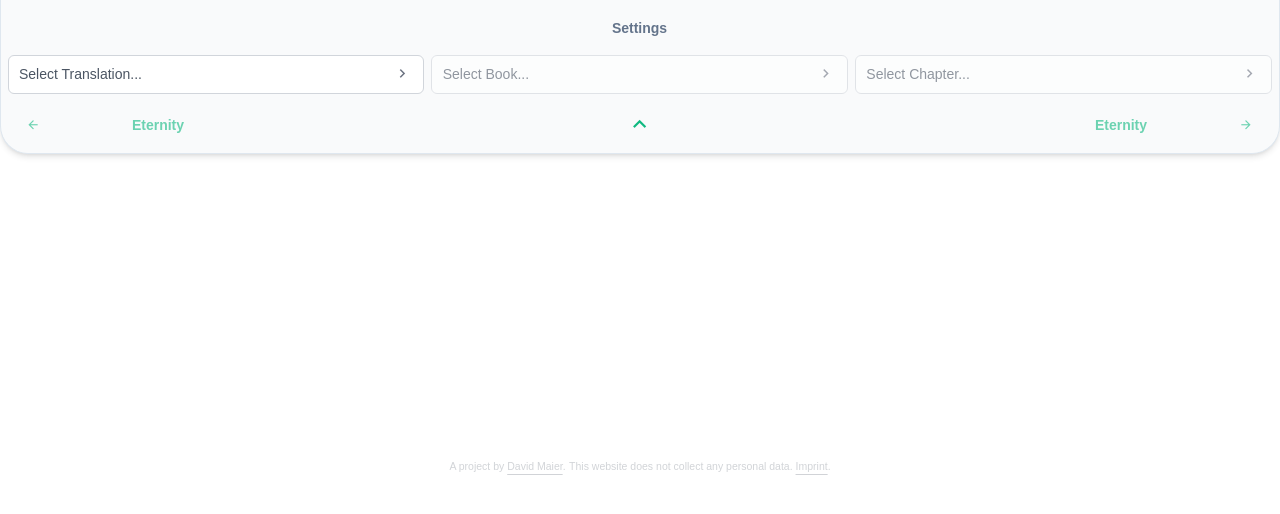
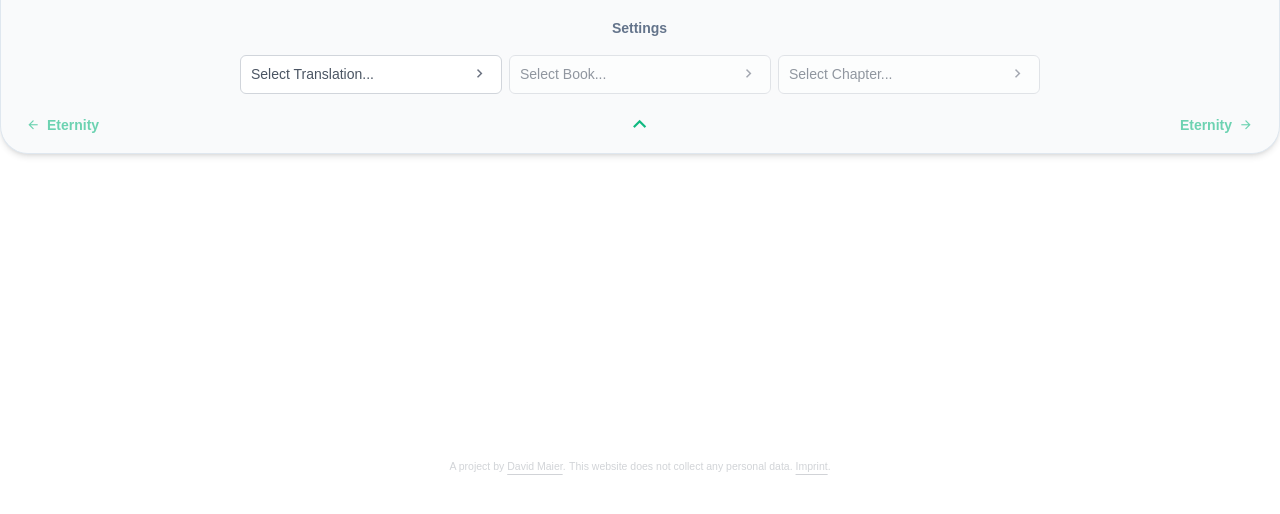
Before and after one commit to dasdawidt/bible-reader, a Vue app: page /reader in a window 1280 px wide. Shown: the top 514 px of the page. Built offline with nearby package versions, Linux system fonts and the light colour scheme; a web font is replaced by a local one.

Commit message:
fix: make navigation labels disappear when there is no space

```diff
--- a/src/components/navigation/ReaderNavbar.vue
+++ b/src/components/navigation/ReaderNavbar.vue
@@ -9,7 +9,7 @@ import { Book } from '@/types/bible/book';
 import { Chapter } from '@/types/bible/chapter';
 import { Translation } from '@/types/bible/translation';
 import { computed, ref } from 'vue';
-import { computedWithControl, onKeyStroke, useResizeObserver } from '@vueuse/core';
+import { computedWithControl, onKeyStroke, useElementSize, useResizeObserver } from '@vueuse/core';
 import { TranslationList } from '@/types/bible/translationList';
 
 
@@ -49,41 +49,6 @@ const selectedTranslation = computed({
     get: () => props.translation,
     set: (v) => emits('update:translation', v)
 });
-
-
-
-// Navigation
-
-const previousPossible = computed(() => canNavigate('previous'));
-const nextPossible = computed(() => canNavigate('next'));
-
-function canNavigate(direction: 'next' | 'previous'): { book: Book, chapter: Chapter } | undefined {
-    if (selectedChapter.value == null || selectedBook.value == null || selectedTranslation.value == null) return undefined;
-    const diff = direction === 'next' ? 1 : -1;
-    const toChapter = selectedBook.value?.chapters?.find(c => c.number === selectedChapter.value?.number + diff);
-    if (toChapter != null) return { chapter: toChapter, book: selectedBook.value };
-    const toBook = selectedTranslation.value?.books?.find(b => b.type === selectedBook.value?.type + diff);
-    if (toBook != null) {
-        const toChapterIndex = direction === 'next' ? 0 : toBook.chapters?.length - 1;
-        return { chapter: toBook.chapters?.[toChapterIndex], book: toBook };
-    }
-    return undefined;
-}
-
-const navigatePrevious = () => navigate('previous');
-const navigateNext = () => navigate('next');
-
-function navigate(direction: 'next' | 'previous') {
-    const canNavig = canNavigate(direction);
-    if (canNavig != null) {
-        selectedBook.value = canNavig.book;
-        selectedChapter.value = canNavig.chapter;
-        window.scroll({ top: 0 });
-    }
-}
-
-onKeyStroke('ArrowRight', navigateNext);
-onKeyStroke('ArrowLeft', navigatePrevious);
 
 
 
@@ -145,6 +110,56 @@ const menuClass = computed(() => {
 
 
 
+// Navigation
+
+const navigationTargetPrevious = computed(() => getNavigationTarget('previous'));
+const navigationTargetNext = computed(() => getNavigationTarget('next'));
+
+function getNavigationTarget(direction: 'next' | 'previous'): { book: Book, chapter: Chapter } | undefined {
+    if (selectedChapter.value == null || selectedBook.value == null || selectedTranslation.value == null) return undefined;
+    const diff = direction === 'next' ? 1 : -1;
+    const toChapter = selectedBook.value?.chapters?.find(c => c.number === selectedChapter.value?.number + diff);
+    if (toChapter != null) return { chapter: toChapter, book: selectedBook.value };
+    const toBook = selectedTranslation.value?.books?.find(b => b.type === selectedBook.value?.type + diff);
+    if (toBook != null) {
+        const toChapterIndex = direction === 'next' ? 0 : toBook.chapters?.length - 1;
+        return { chapter: toBook.chapters?.[toChapterIndex], book: toBook };
+    }
+    return undefined;
+}
+
+const canNavigatePrevious = computed(() => navigationTargetPrevious.value != null);
+const canNavigateNext = computed(() => navigationTargetNext.value != null);
+
+const navigationLabelPrevious = computed(() => navButtonLabel(navigationTargetPrevious.value));
+const navigationLabelNext = computed(() => navButtonLabel(navigationTargetPrevious.value));
+
+const { width: menuWidth } = useElementSize(menuElement);
+
+function navButtonLabel(navigationTarget: { book: Book, chapter: Chapter }) {
+    return navigationTarget == null
+        ? 'Eternity'
+        : menuWidth.value < 350
+            ? ''
+            : `${cut(navigationTarget.book?.name)} ${navigationTarget.chapter?.number}`;
+}
+
+const navigatePrevious = () => navigate(navigationTargetPrevious.value);
+const navigateNext = () => navigate(navigationTargetNext.value);
+
+function navigate(navigationTarget: { book: Book, chapter: Chapter }) {
+    if (navigationTarget != null) {
+        selectedBook.value = navigationTarget.book;
+        selectedChapter.value = navigationTarget.chapter;
+        window.scroll({ top: 0 });
+    }
+}
+
+onKeyStroke('ArrowRight', navigateNext);
+onKeyStroke('ArrowLeft', navigatePrevious);
+
+
+
 // Util
 
 function cut(text: string) {
@@ -156,25 +171,26 @@ function cut(text: string) {
 </script>
 
 <template>
-    <div class="flex flex-col z-10 p-2 gap-2 w-full fixed shadow-md -left-[0.5px] border border-solid" :class="menuClass"
-        style="background-color: var(--surface-b); border-color: var(--surface-border);" :style="menuStyle">
+    <div class="flex flex-col items-center z-10 p-2 gap-2 w-full fixed shadow-md -left-[0.5px] border border-solid"
+        :class="menuClass" style="background-color: var(--surface-b); border-color: var(--surface-border);"
+        :style="menuStyle">
 
         <!-- Navigation bar (always visible) -->
         <div class="flex flex-row w-full justify-between gap-2">
-            <Button class="w-full max-w-xs" icon="mdi mdi-arrow-left" rounded text
-                :label="previousPossible ? `${cut(previousPossible.book?.name)} ${previousPossible.chapter?.number}` : 'Eternity'"
-                :disabled="previousPossible == null" @click="navigatePrevious" />
+            <Button class="whitespace-nowrap" icon="mdi mdi-arrow-left" rounded text :label="navigationLabelPrevious"
+                :disabled="!canNavigatePrevious" @click="navigatePrevious" />
             <!-- Menu toggle button -->
             <Button :icon="menuIcon" class="text-3xl flex-shrink-0" rounded @click="toggleMenu" :text="!isOnMobile" />
-            <Button class="w-full max-w-xs" icon="mdi mdi-arrow-right" icon-pos="right" rounded text
-                :label="nextPossible ? `${cut(nextPossible.book?.name)} ${nextPossible.chapter?.number}` : 'Eternity'"
-                :disabled="nextPossible == null" @click="navigateNext" />
+            <Button class="whitespace-nowrap" icon="mdi mdi-arrow-right" icon-pos="right" rounded text
+                :label="navigationLabelNext" :disabled="!canNavigateNext" @click="navigateNext" />
         </div>
 
         <!-- Toggleable menu -->
-        <div class="flex w-full gap-2 items-center"
+        <div class="flex w-full gap-2 items-center max-w-container"
             :class="isOnMobile ? 'flex-col-reverse pb-2.5 pt-1' : 'flex-col pt-2.5 pb-1'" ref="menuElement">
-            <SettingsDialog />
+            <div class="w-full flex flex-row justify-start items">
+                <SettingsDialog />
+            </div>
             <div class="flex flex-col w-full md:flex-row gap-2">
                 <TranslationDialog v-model="selectedTranslation" :translations="translations" />
                 <BookDialog v-model="selectedBook" :books="selectedTranslation?.books" />
```
